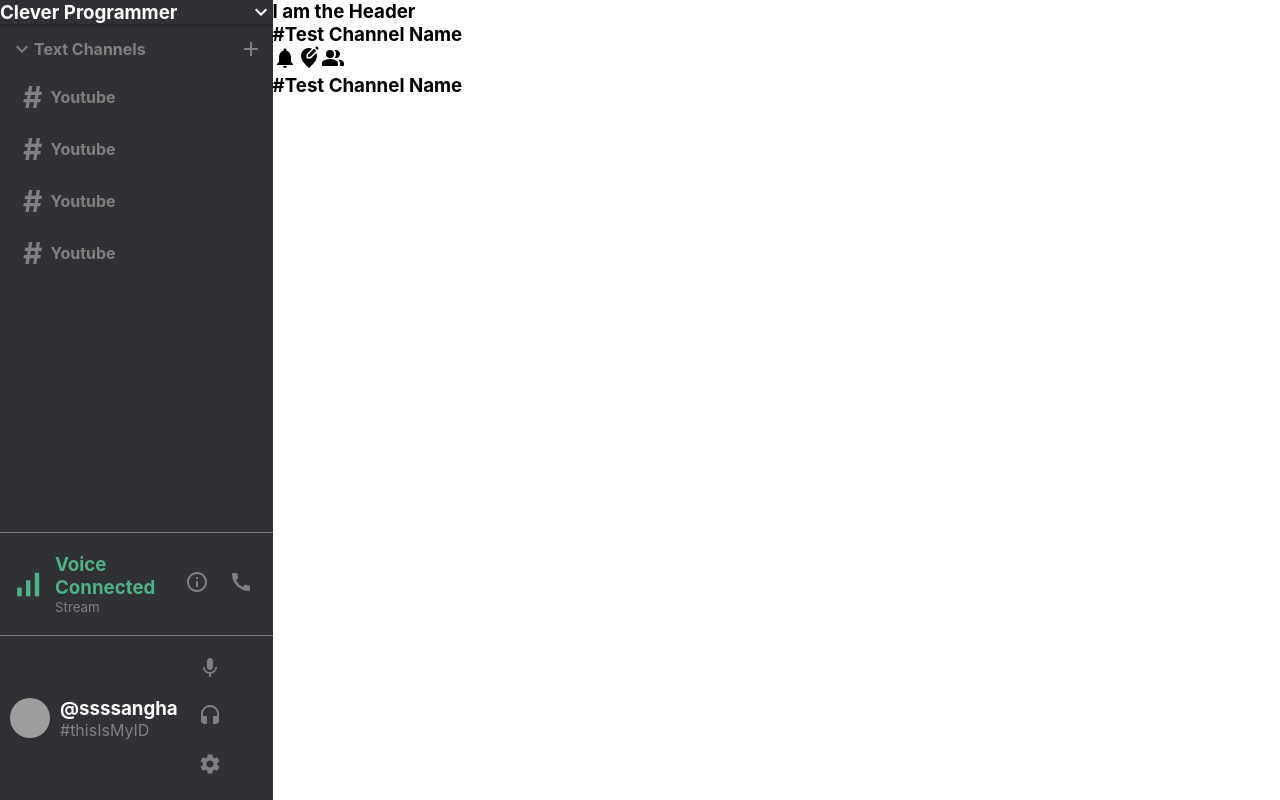
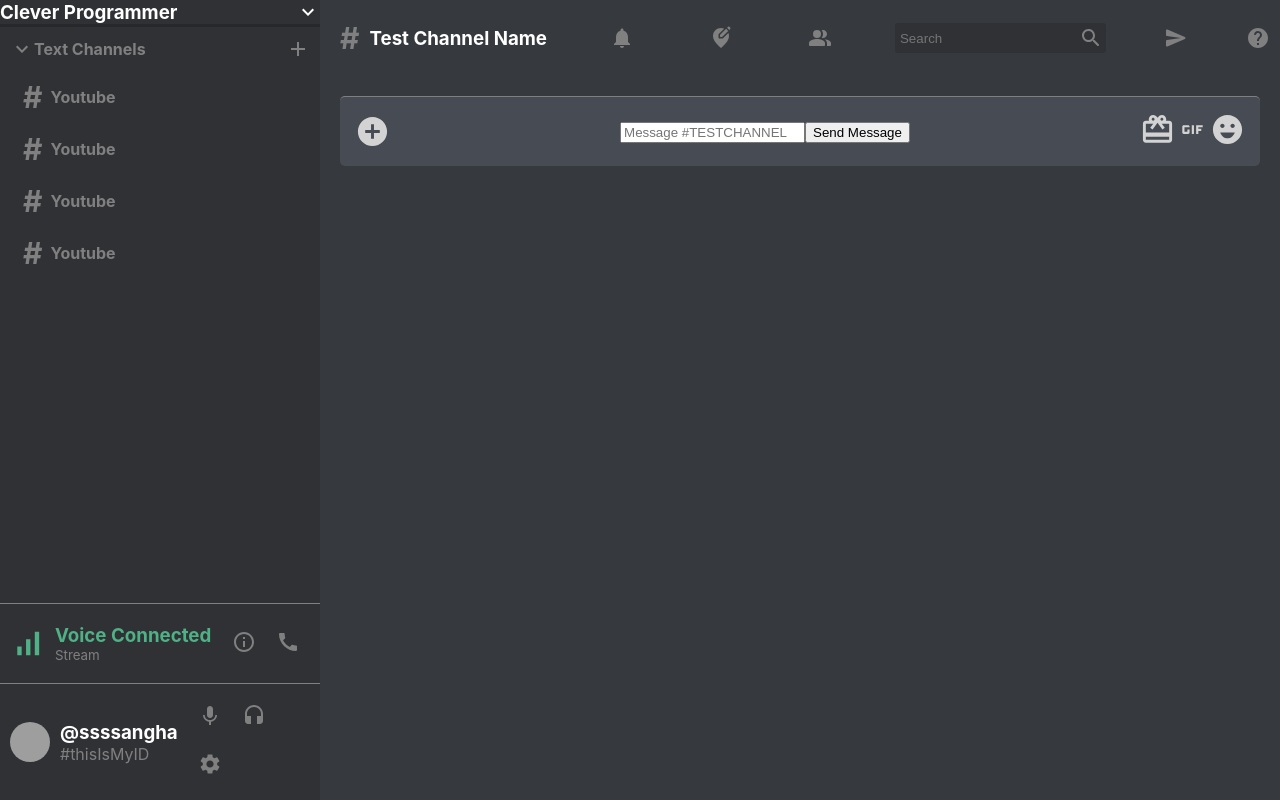
Before and after one commit to apolloproductionsdj/discord-clone, a React (Create React App) app: page / in a window 1280 px wide. Built offline with nearby package versions, Linux system fonts and the light colour scheme; grey boxes are pictures that could not be loaded.

Commit message:
created ChatHeader component

```diff
--- a/src/Chat.css
+++ b/src/Chat.css
@@ -0,0 +1,19 @@
+.chat {
+    display: flex;
+    flex-direction: column;
+    flex: 0.75;
+    background-color: #363a3f;
+    height: 100vh;
+}
+
+.chat__input {
+    color: lightgray;
+    display: flex;
+    align-items: center;
+    justify-content: space-between;
+    padding: 15px;
+    border-radius: 5px;
+    margin: 20px;
+    border-top: 1px solid gray;
+    background-color: #474b53;
+}
--- a/src/Chat.js
+++ b/src/Chat.js
@@ -1,21 +1,34 @@
 import React from 'react';
 import './Chat.css';
 import ChatHeader from './ChatHeader';
+import AddCircleIcon from '@material-ui/icons/AddCircle';
+import CardGiftcardIcon from '@material-ui/icons/CardGiftcard';
+import GifIcon from '@material-ui/icons/Gif';
+import EmojiEmotionsIcon from '@material-ui/icons/EmojiEmotions';
 
 function Chat() {
     return (
         <div className="chat">
             <ChatHeader />
-            <div className="chatHeader__left">
-                <h3>
-                    <span className="chatHeader__hash">
-                        #
-                    </span>
-                    Test Channel Name
-                </h3>
+
+            <div className="chat__messages">
+
             </div>
-            <div className="chatHeader__right">
 
+            <div className="chat__input">
+                <AddCircleIcon fontSize="large" />
+                <form>
+                    <input placeholder={"Message #TESTCHANNEL"} />
+                    <button className="chat__inputButton" type="submit">
+                        Send Message
+                    </button>
+                </form>
+
+                <div className="chat__inputIcons">
+                    <CardGiftcardIcon fontSize="large" />
+                    <GifIcon fontSize="large" />
+                    <EmojiEmotionsIcon fontSize="large" />
+                </div>
             </div>
         </div >
     )
--- a/src/ChatHeader.css
+++ b/src/ChatHeader.css
@@ -0,0 +1,52 @@
+.chatHeader {
+    /* background-color: ; */
+    display: flex;
+    justify-content: space-between;
+    color: gray;
+    padding: 10px;
+    align-items: center;
+}
+
+.chatHeader__hash {
+    color: gray;
+    font-size: 30px;
+    padding: 10px;
+}
+
+.chatHeader__left > h3 {
+    display: flex;
+    align-items: center;
+    color: white;
+}
+
+.chatHeader__right {
+    display: flex;
+    align-items: center;
+    flex: 0.5;
+    justify-content: space-between;
+}
+
+.chatHeader__right > .MuiSvgIcon-root {
+    padding: 5px;
+    cursor: pointer
+}
+
+.chatHeader__right > .MuiSvgIcon-root:hover {
+    color: white;
+}
+
+.chatHeader__search {
+    display: flex;
+    align-items: center;
+    color: gray;
+    background-color: #2f3135;
+    border-radius: 3px;
+    padding: 3px;
+}
+
+.chatHeader__search > input {
+    background: transparent;
+    outline-width: 0;
+    color: white;
+    border: none;
+}
--- a/src/ChatHeader.js
+++ b/src/ChatHeader.js
@@ -3,11 +3,14 @@
 import NotificationsIcon from '@material-ui/icons/Notifications';
 import EditLocationRoundedIcon from '@material-ui/icons/EditLocationRounded';
 import PeopleAltRoundedIcon from '@material-ui/icons/PeopleAltRounded';
+import SearchRoundedIcon from '@material-ui/icons/SearchRounded';
+import { Help } from '@material-ui/icons';
+import SendRoundedIcon from '@material-ui/icons/SendRounded';
+import HelpRoundedIcon from '@material-ui/icons/HelpRounded';
 
 function ChatHeader() {
     return (
         <div className="chatHeader">
-            <h3>I am the Header</h3>
             <div className="chatHeader__left">
                 <h3>
                     <span className="chatHeader__hash">#</span>
@@ -20,6 +23,14 @@
                 <EditLocationRoundedIcon />
                 <PeopleAltRoundedIcon />
             </div>
+
+            <div className="chatHeader__search">
+                <input placeholder="Search" />
+                <SearchRoundedIcon />
+            </div>
+
+            <SendRoundedIcon />
+            <HelpRoundedIcon />
         </div>
     );
 }
```
